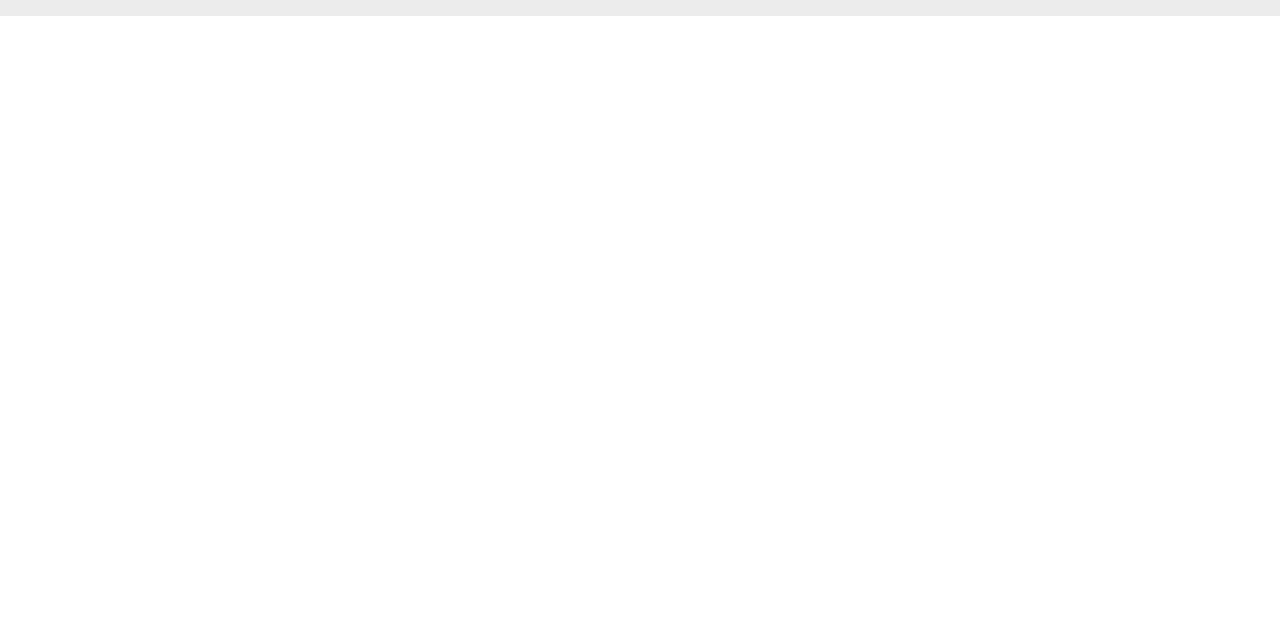
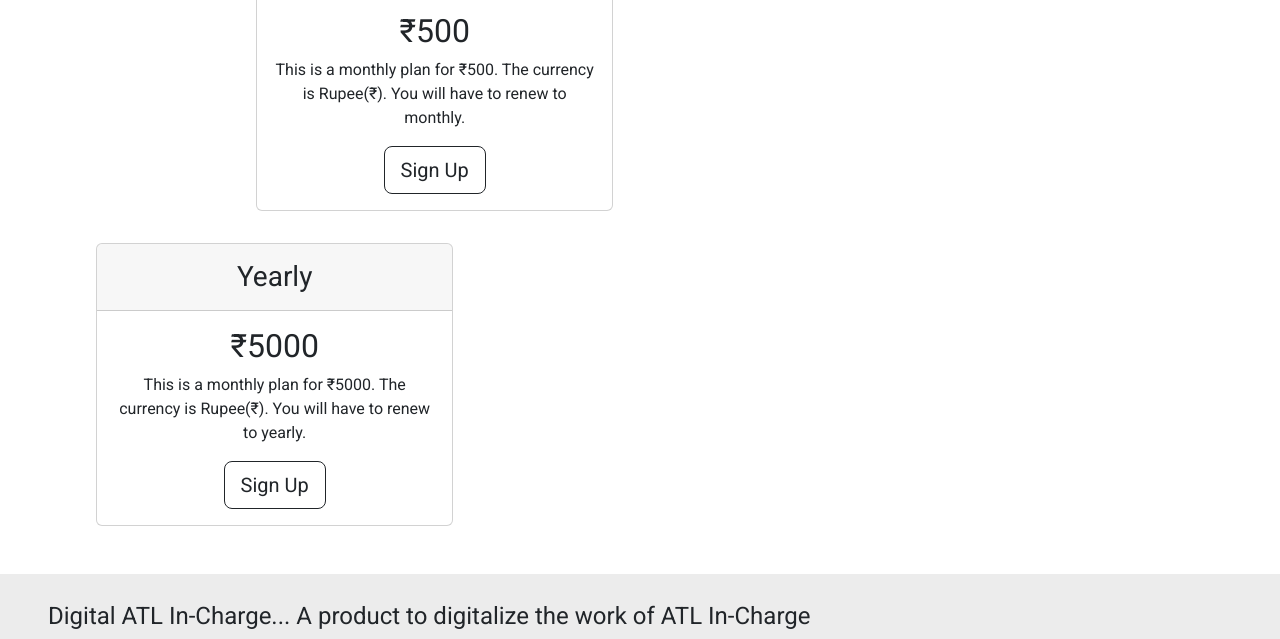
Before and after one commit to Haneesh000/product-portfolio, a plain HTML site: page Netlify/index.html in a window 1280 px wide. Shown: the part 2405-3044 px from the top of the page. Before the commit the page ends 2421 px from the top, so only its background shows below. Drawn offline with nearby package versions, Linux system fonts and the light colour scheme; a script that the page names is missing.

```diff
--- a/Netlify/index.html
+++ b/Netlify/index.html
@@ -183,7 +183,7 @@
                 </div>
                 <div class="col-lg-3 col-md-6 featureBox node">
                     <div class="icon"><i class="fa-brands fa-node-js"></i></div>
-                    <div class="title"><a href="https://www.nodejs.org" target="_blank">NodeJS</a> Powered</div>
+                    <div class="title"><a href="https://www.nodejs.org" target="_blank">NodeJS Powered</a></div>
                     <div class="content">
                         This product is powered with <a href="https://www.nodejs.org" target="_blank">NodeJS</a> a
                         popular and powerful web framework for JavaScript. A lot of packages in <a
@@ -234,6 +234,36 @@
                 href="https://lodash.com" target="_blank">Lodash</a> and <a href="https://ejs.co"
                 target="_blank">EJS</a>.
         </div>
+        </div>
+    </section>
+    <section class="sectionContainer">
+        <div class="title">Pricing: </div>
+        <div class="row">
+            <div class="pricing-card col-lg-4 col-md-6">
+                <div class="card">
+                  <div class="card-header">
+                    <h3>Monthly</h3>
+                  </div>
+                  <div class="card-body">
+                    <h2 class="price-text">₹500</h2>
+                    <p>This is a monthly plan for ₹500. The currency is Rupee(₹). You will have to renew to monthly.</p>
+                    <a href="/buy/"><button type="button" class="signup-btn btn-lg btn-block btn btn-outline-dark">Sign Up</button></a>
+                  </div>
+                </div>
+            </div>
+            <div class="pricing-card2 col-lg-4 col-md-6">
+                <div class="card">
+                    <div class="card-header">
+                        <h3>Yearly</h3>
+                    </div>
+                    <div class="card-body">
+                        <h2 class="price-text">₹5000</h2>
+                            <p>This is a monthly plan for ₹5000. The currency is Rupee(₹). You will have to renew to yearly.</p>
+                            <a href="/buy/"><button type="button" class="signup-btn btn-lg btn-block btn btn-outline-dark">Sign Up</button></a>
+                        </div>
+                    </div>
+                </div>
+            </div>
         </div>
     </section>
     <footer class="bg-custom-light">
--- a/Netlify/styles.css
+++ b/Netlify/styles.css
@@ -172,6 +172,26 @@ footer .address {
     margin: 0 1rem;
 }
 
+.pricing-card {
+    margin: 1rem 1rem 1rem 11rem;
+    text-align: center;
+}
+
+.pricing-card2 {
+    margin: 1rem 11rem 1rem 1rem;
+    text-align: center;
+}
+
+.price.title {
+    text-align: center;
+    margin-top: 1rem;
+    font-size: 1.8rem;
+}
+
+.card-header {
+    padding-top: 1rem;
+}
+
 .forms, .reports {
     font-weight: 400;
     margin: 1.5rem;
```
